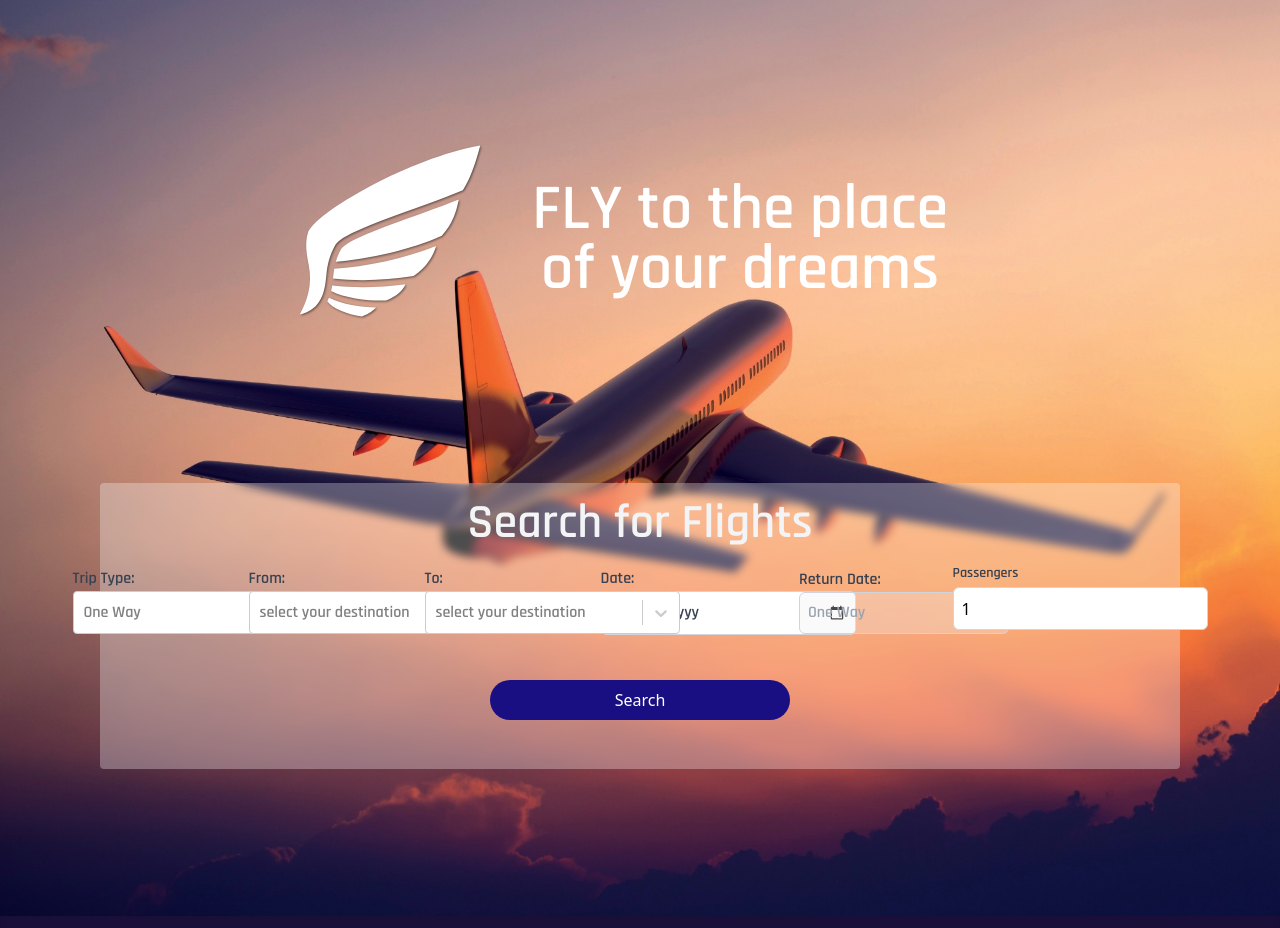
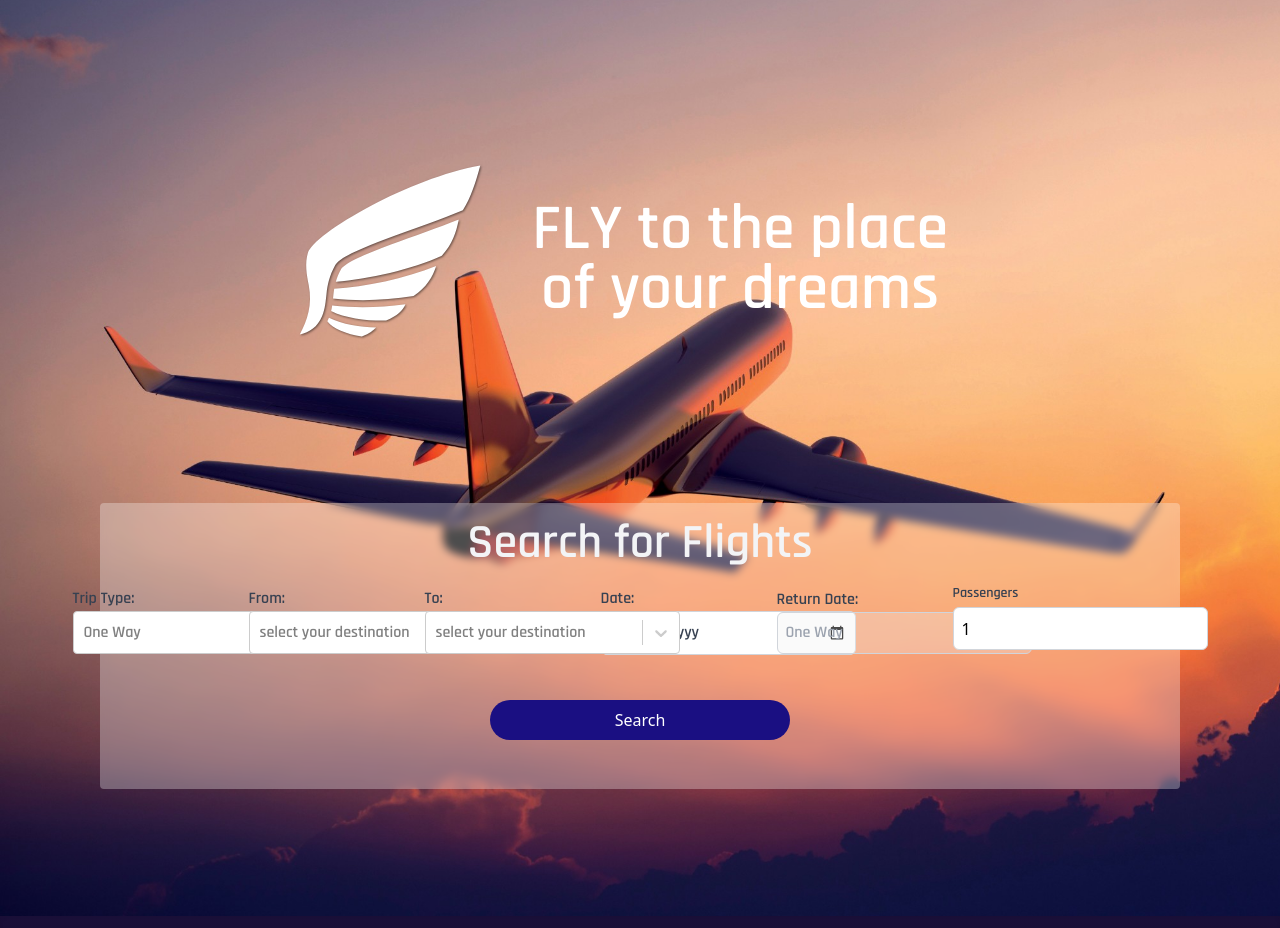
Before and after one commit to OmarAbdelhamed/pinsoft-fly-app, a React (Create React App) app: page / in a window 1280 px wide. Shown: the part 880-1808 px from the top of the page. Built offline with nearby package versions, Linux system fonts and the light colour scheme; no server answers.

Commit message:
finished homepage styles and routing to next page

```diff
--- a/src/components/FlyListScreen/FlyList.js
+++ b/src/components/FlyListScreen/FlyList.js
@@ -1,4 +1,5 @@
 import { SiChinasouthernairlines } from 'react-icons/si';
+import { useNavigate } from 'react-router';
 export default function FlyList({
   flightNo,
   depTime,
@@ -14,6 +15,12 @@ export default function FlyList({
   const [depTimeSaat, depTimeDakika] = depTime.split(':');
   const [arrTimeSaat, arrTimeDakika] = arrTime.split(':');
 
+  const navigate = useNavigate();
+
+  const nextPageHandler = () => {
+    navigate('/Details');
+  };
+
   const depTarih = new Date();
   depTarih.setHours(depTimeSaat, depTimeDakika, 0);
 
@@ -28,7 +35,10 @@ export default function FlyList({
   console.log(farkMilisaniye);
 
   return (
-    <div className='bg-white w-[350px] md:w-auto mb-2 border-2 border-slate-300  lg:min-h-[140px]  lg:p-4 rounded-lg md:hover:scale-105  lg:m-4 grid grid-cols-3 items-center place-content-center text-center backdrop-blur-sm bg-white/90 '>
+    <div
+      onClick={nextPageHandler}
+      className='bg-white w-[350px] md:w-auto mb-2 border-2 border-slate-300  lg:min-h-[140px]  lg:p-4 rounded-lg md:hover:scale-105  lg:m-4 grid grid-cols-3 items-center place-content-center text-center backdrop-blur-sm bg-white/90 '
+    >
       <div className='text-2xl flex flex-row justify-center items-center gap-3'>
         <SiChinasouthernairlines className='text-3xl text-yellow-300' />
         {airline}
--- a/src/components/HomeScreen/HomeForm.js
+++ b/src/components/HomeScreen/HomeForm.js
@@ -160,20 +160,26 @@ const HomeForm = () => {
 
           {(ticketType.label === 'Round-Trip' && (
             <>
-              <label htmlFor='returnDate' className='font-Headlines text-gray-700'>
+              <label
+                htmlFor='returnDate'
+                className='font-Headlines text-gray-700'
+              >
                 Return Date:
                 <input
                   type='date'
                   id='returnDate'
                   name='returnDate'
                   required
-                  className='border border-gray-300 rounded-md p-2 min-w-full'
+                  className='border border-gray-300 rounded-md p-2  min-w-[255px]'
                 />
               </label>
             </>
           )) || (
             <>
-              <label htmlFor='returnDate' className='font-Headlines text-gray-700'>
+              <label
+                htmlFor='returnDate'
+                className='font-Headlines text-gray-700'
+              >
                 Return Date:
                 <input
                   type='text'
@@ -181,7 +187,7 @@ const HomeForm = () => {
                   placeholder='One Way'
                   name='returnDate'
                   disabled
-                  className='border border-gray-300 rounded-md p-2 min-w-full'
+                  className='border border-gray-300 rounded-md p-2 min-w-[255px]'
                 />
               </label>
             </>
--- a/src/index.js
+++ b/src/index.js
@@ -9,6 +9,7 @@ import FlyListScreen from './screens/FlyListScreen';
 import HomeScreen from './screens/HomeScreen';
 import Header from './components/UI/Header';
 import FlyTicketScreen from './screens/FlyTicketScreen';
+import FlyingDetailScreen from './screens/FlyingDetailScreen';
 
 const router = createBrowserRouter([
   {
@@ -16,8 +17,8 @@ const router = createBrowserRouter([
     element: <HomeScreen />,
   },
   {
-    path: '/flylist',
-    element: <FlyListScreen />,
+    path: '/Details',
+    element: <FlyingDetailScreen />,
   },
   {
     path: '/ticket',
--- a/src/screens/HomeScreen.js
+++ b/src/screens/HomeScreen.js
@@ -34,7 +34,7 @@ const HomeScreen = () => {
           id='book'
           className=' lg:px-[100px] relative min-h-[920px] flex flex-col items-center justify-center gap-[140px]'
         >
-          <div className='flex flex-row items-center justify-center'>
+          <div className='flex flex-row items-center justify-center mt-10'>
             <GiLibertyWing className='text-[200px] drop-shadow-[1px_1px_1px_rgba(0,0,0,0.5)]  shadow-white rounded-3xl text-white' />
             <h1 className=' text-center text-[4rem] mt-4 px-4 font-semibold leading-[60px] w-[500px] text-white font-Headlines  '>
               FLY to the place of your dreams
```
